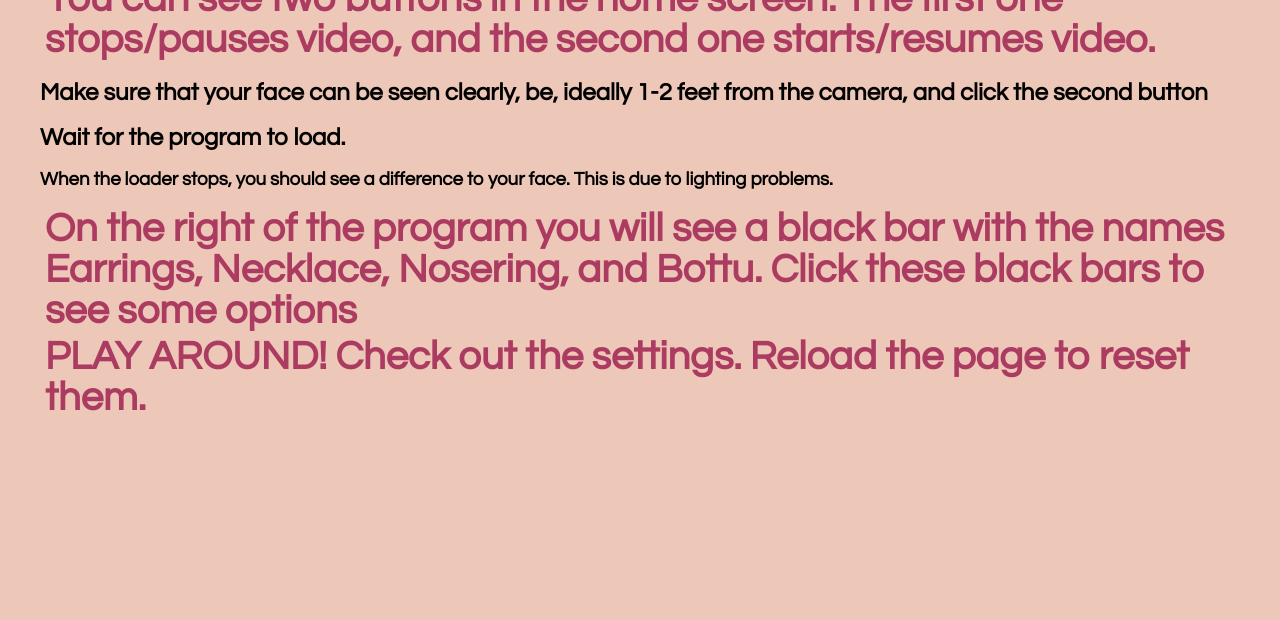
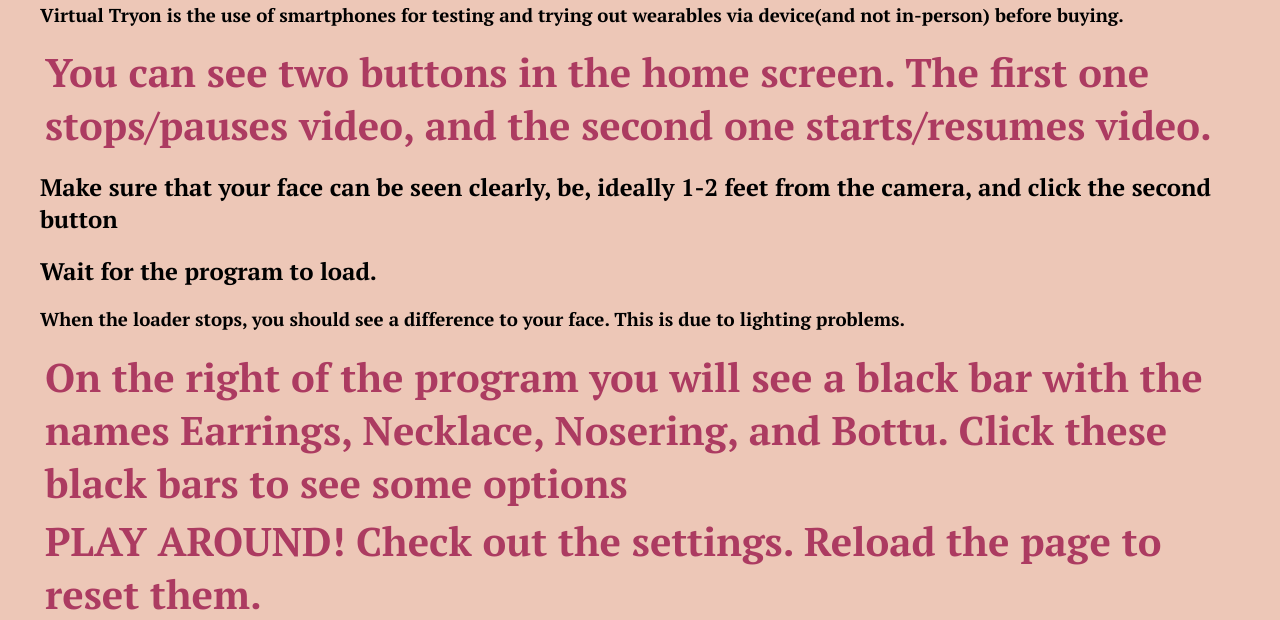
Before and after one commit to dewball345/virtual-tryon, a plain HTML site: page info.html in a window 1280 px wide. Shown: the part 416-1036 px from the top of the page. Before the commit the page ends 840 px from the top, so only its background shows below. Drawn offline with Linux system fonts and the light colour scheme.

Commit message:
changed font style to look better

```diff
--- a/style.css
+++ b/style.css
@@ -1,9 +1,12 @@
 @import url('https://fonts.googleapis.com/css2?family=Questrial&display=swap');
+@import url('https://fonts.googleapis.com/css2?family=PT+Serif:wght@400;700&display=swap');
 
 *{
-    font-family: 'Questrial', sans-serif;
+    font-family: 'PT Serif', serif;
+/*    color: #AC3B61;*/
 }
 html, body{
+
     height:100%;
     margin:auto;
 }
@@ -12,9 +15,11 @@ body{
     margin: auto;
 /*    margin-top: 5%;*/
     background-color: #EDC7B7;
+/*    background-color: #28262C;*/
 }
 .title{
     background-color: #AC3B61;
+    font-weight: 700;
 }
 button {
     position:relative;
```
